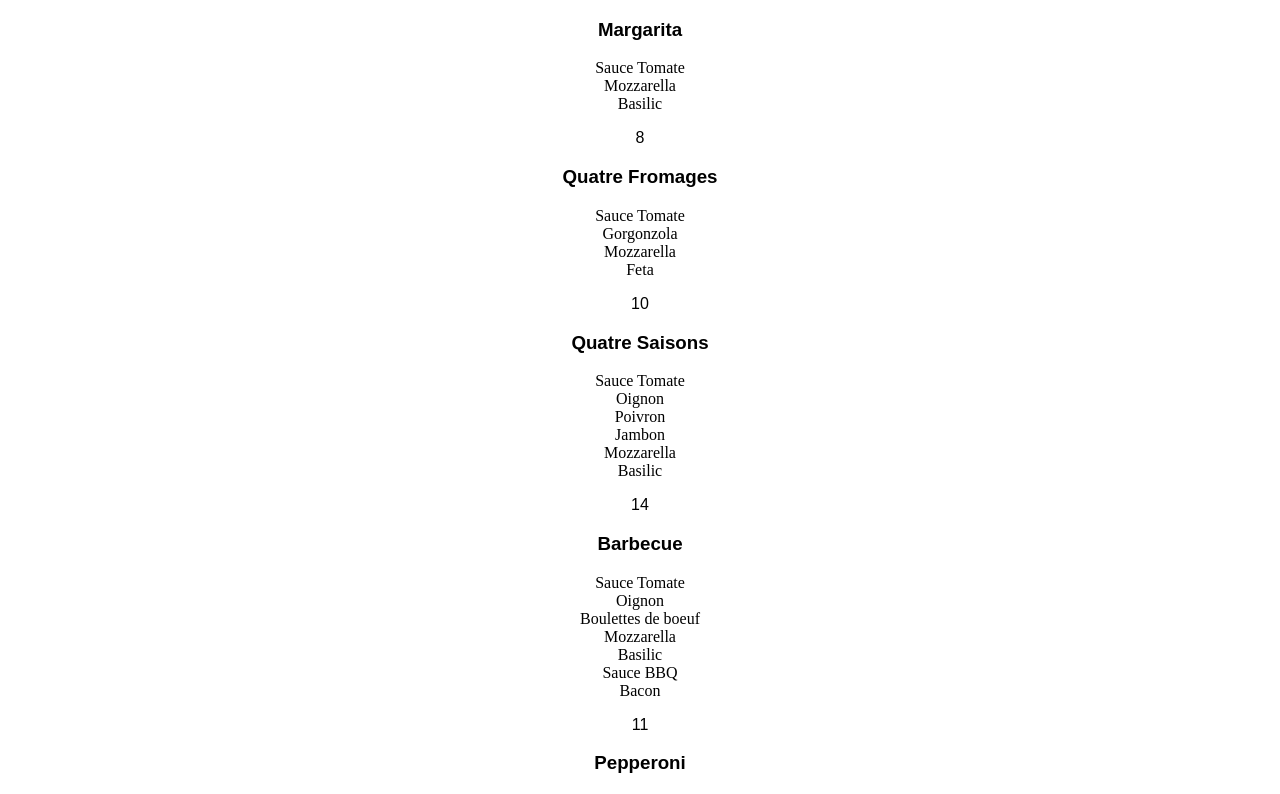
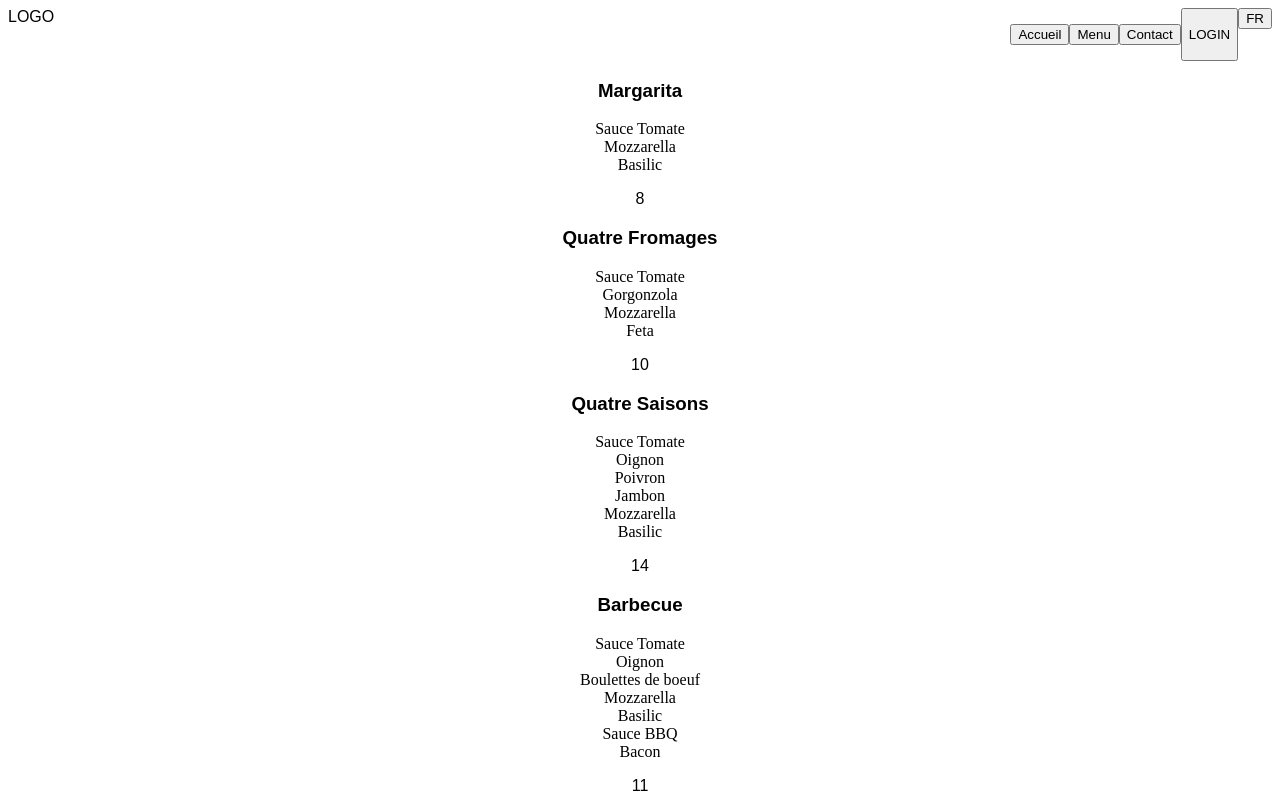
Before and after one commit to LockyBounty/pizzaawoo, a React (Create React App) app: page / in a window 1280 px wide. Shown: the top 794 px of the page. Built offline with nearby package versions, Linux system fonts and the light colour scheme; a web font is replaced by a local one.

Commit message:
Added - header zone

```diff
--- a/src/App.tsx
+++ b/src/App.tsx
@@ -4,10 +4,12 @@ import LandPage from "./Landpage";
 //import Subscription from "./Subscription";
 import Pizza from "./Recipe";
 import Listing from "./Listing";
+import Header from "./Header";
 
 export default function App() {
   return (
     <div className="App">
+      <Header />
       <Listing />
       {/*<Footer />*/}
     </div>
--- /dev/null
+++ b/src/Header.tsx
@@ -0,0 +1,34 @@
+import "./styles.css";
+
+const header = ["Accueil", "Menu", "Contact"];
+
+const logo = "LOGO";
+
+const Header = () => (
+  <div className="header_main_zone">
+    <div className="header_first_zone">
+      <div className="header_logo_zone">{logo}</div>
+    </div>
+    <div className="header_second_zone">
+      <div className="header_menu_zone">
+        <ul>
+          {header.map((menuTitle, index) => (
+            <li key={index}>
+              <button>{menuTitle}</button>
+            </li>
+          ))}
+        </ul>
+      </div>
+      <div className="header_login_zone">
+        <button>LOGIN</button>
+      </div>
+      <div className="header_flag_zone">
+        <button>FR</button>
+      </div>
+    </div>
+  </div>
+);
+
+/* idée : pour le flag, faire un seul bouton avec img drapeau -> popup liste des autres langues */
+
+export default Header;
--- a/src/styles.css
+++ b/src/styles.css
@@ -23,6 +23,34 @@ ul {
   justify-content: center;
 }
 
+/*******************HEADER********************/
+.header_main_zone {
+  display: flex;
+  flex-direction: row;
+}
+.header_first_zone {
+  display: flex;
+  flex-direction: row;
+}
+.header_second_zone {
+  display: flex;
+  flex-direction: row;
+  justify-content: flex-end;
+  width: 100%;
+}
+.header_menu_zone {
+  display: flex;
+}
+.header_menu_zone > ul {
+  display: flex;
+  flex-direction: row;
+  text-transform: uppercase;
+}
+.header_login_zone {
+  display: flex;
+  flex-direction: row;
+  text-transform: uppercase;
+}
 /*******************FOOTER********************/
 .footer-main {
   display: flex;
```
